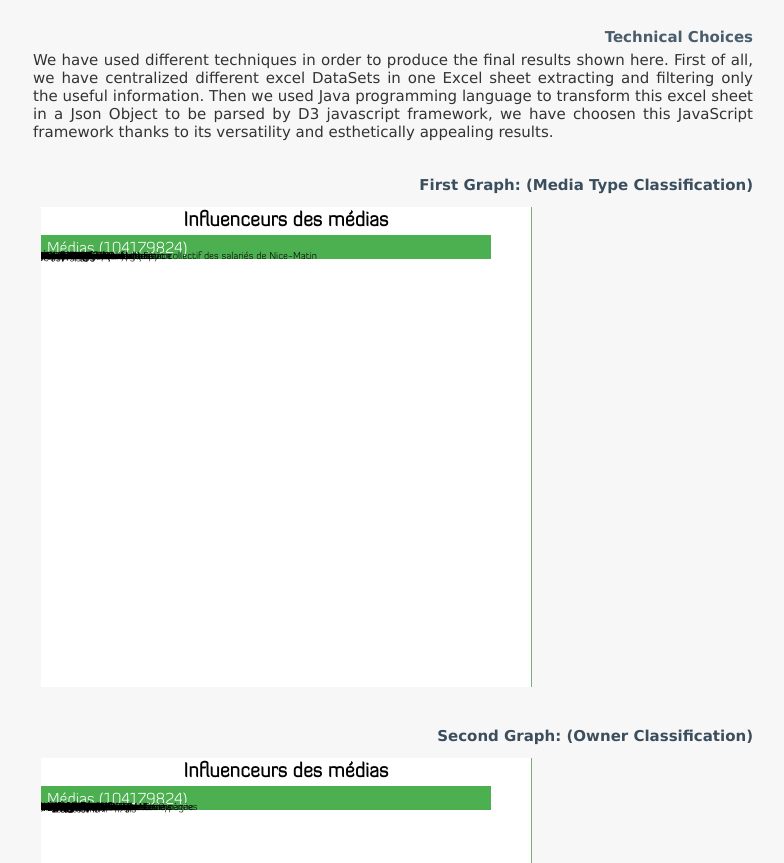
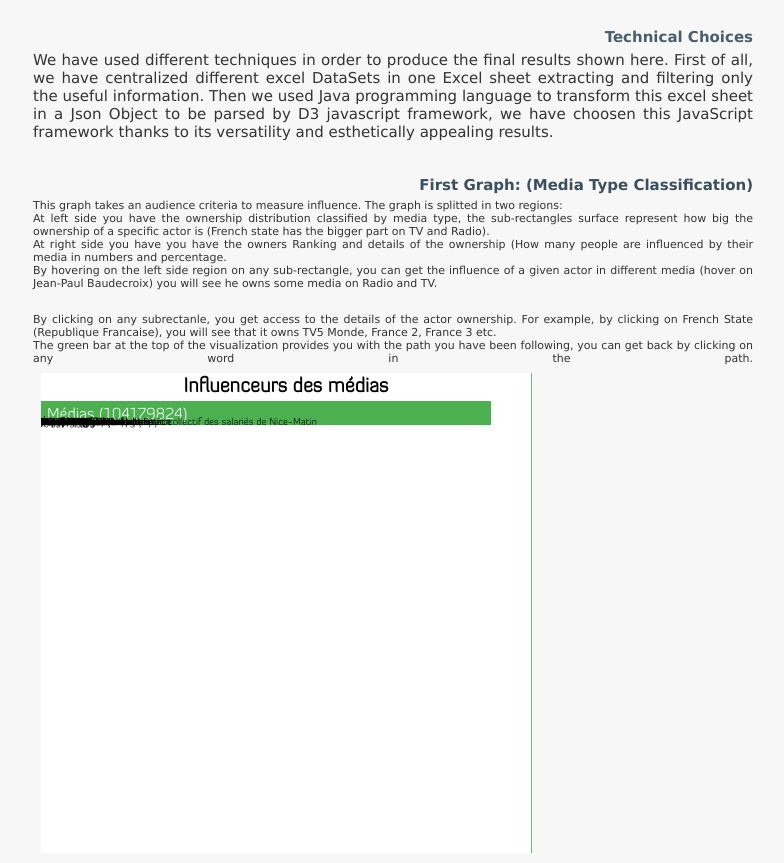
Before and after one commit to jsaray/jsaray.github.io, a plain HTML site: page index.html in a window 1280 px wide. Shown: the part 1257-2120 px from the top of the page, without its empty margins (217-1001 px from the left). Drawn offline with nearby package versions, Linux system fonts and the light colour scheme.

Commit message:
viz info

```diff
--- a/index.html
+++ b/index.html
@@ -194,6 +194,21 @@
 
         <div id="participation">
             <h3><span>First Graph: (Media Type Classification)</span></h3>
+            <p><span> This graph takes an audience criteria to measure influence. The graph is splitted in two regions:
+            <br>
+            At left side you have the ownership
+            distribution classified by media type, the sub-rectangles surface represent how big the ownership of
+            a specific actor is (French state has the bigger part on TV and Radio).
+            <br>
+            At right side you have you have the owners Ranking and
+            details of the ownership (How many people are influenced by their media in numbers and percentage.
+            <br>
+            By hovering on the left side region on any sub-rectangle, you can get the
+            influence of a given actor in different media (hover on Jean-Paul Baudecroix) you will see he owns some media on Radio and TV.</span></p>
+            <br>
+            By clicking on any subrectanle, you get access to the details of the actor ownership. For example, by clicking on French State (Republique Francaise), you will see that it owns TV5 Monde, France 2, France 3 etc.
+            <br>
+            The green bar at the top of the visualization provides you with the path you have been following, you can get back by clicking on any word in the path.
             <iframe style="width:100% ;height: 500px; border: none" src="avecrepartition.html"></iframe>
            <h3><span>Second Graph: (Owner Classification)</span></h3>
             <iframe style="width:100% ; height: 500px; border: none" src="sansrepartion.html"></iframe>
```
